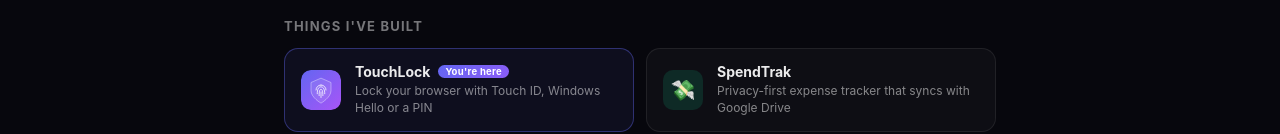
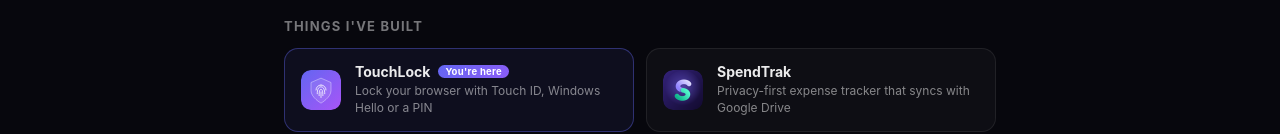
Before and after one commit to mathinraj/TouchLock, a browser extension: page firefox/src/pages/developer.html in a window 1280 px wide. Shown: the part 822-956 px from the top of the page. Drawn offline with Linux system fonts and the light colour scheme.

Commit message:
Add SpendTrak icon and update developer page

```diff
--- a/firefox/src/pages/developer.html
+++ b/firefox/src/pages/developer.html
@@ -79,7 +79,7 @@
           </span>
         </a>
         <a class="project" href="https://spendtrak.vercel.app" target="_blank" rel="noopener">
-          <span class="project-icon project-icon--emoji" style="--tint: 16, 185, 129">💸</span>
+          <img class="project-icon" src="../assets/spendtrak.png" width="40" height="40" alt="">
           <span class="project-body">
             <span class="project-name">SpendTrak</span>
             <span class="project-desc">Privacy-first expense tracker that syncs with Google Drive</span>
```
Also changed, not shown: src/pages/developer.html (+1 -1 lines), firefox/src/assets/spendtrak.png (added), src/assets/spendtrak.png (added), 1 other file.
